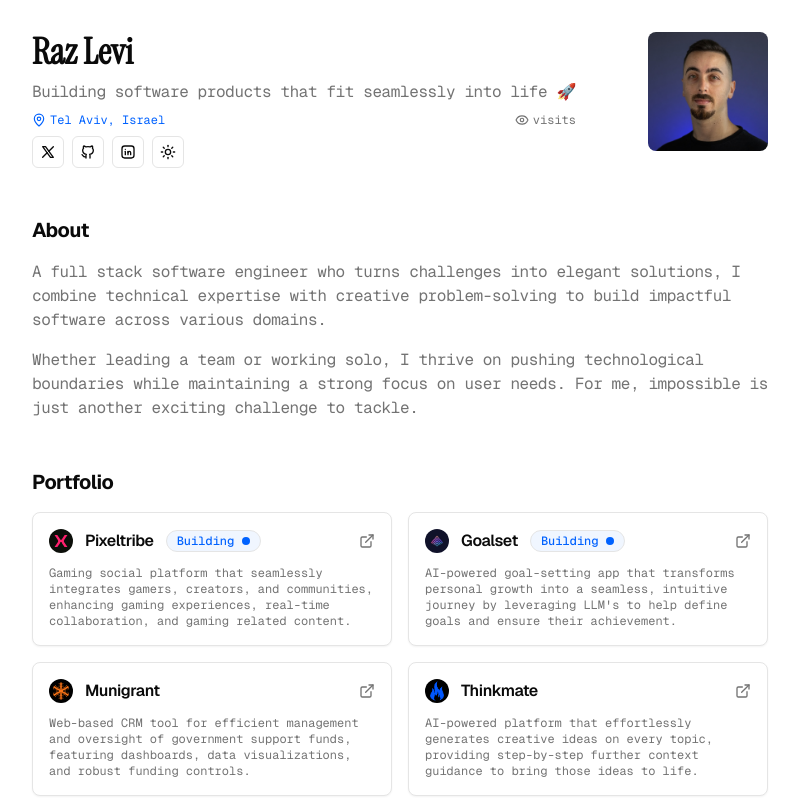
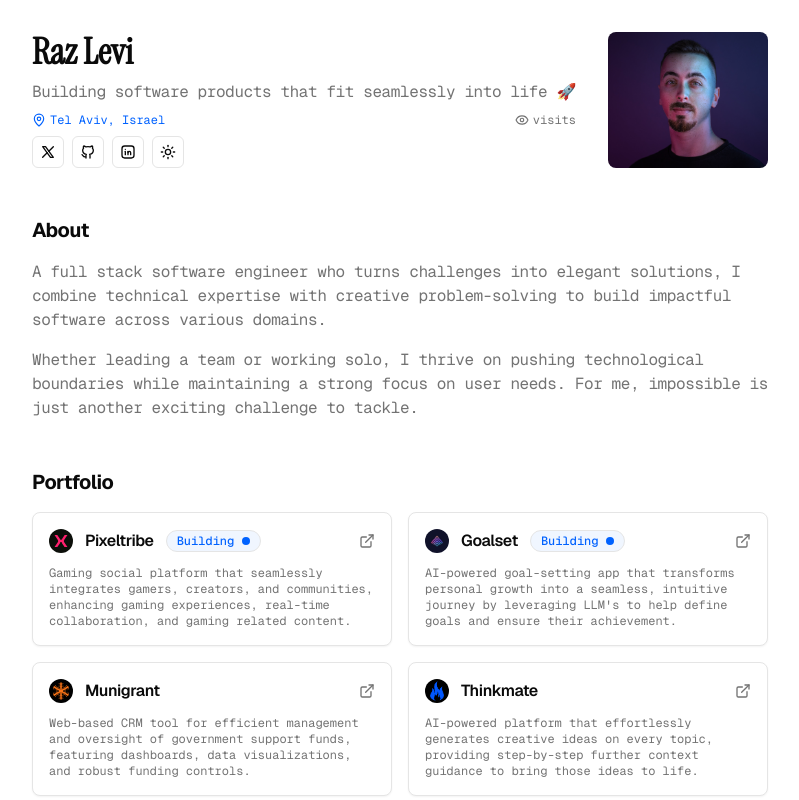
Before and after one commit to razlevio/razlevio.com, a Next.js app: page / in a window 1280 px wide. Shown: the top 800 px of the page, without its empty margins (240-1039 px from the left). Built offline with nearby package versions, Linux system fonts and the light colour scheme; no server answers; the database is empty.

Commit message:
chore(header): update header design

```diff
--- a/app/layout.tsx
+++ b/app/layout.tsx
@@ -10,7 +10,7 @@ export const metadata: Metadata = {
     default: appConfig.name,
     template: `${appConfig.name} | %s`,
   },
-	metadataBase: new URL(appConfig.url),
+  metadataBase: new URL(appConfig.url),
   description: appConfig.description,
   keywords: [
     "portfolio",
@@ -31,9 +31,9 @@ export const metadata: Metadata = {
   creator: "razlevio",
   authors: [{ name: "Raz Levi", url: "https://razlevio.com" }],
   icons: {
-    icon: [{ url: "/avatar.jpeg" }],
-    shortcut: "/avatar.jpeg",
-    apple: "/avatar.jpeg",
+    icon: [{ url: "/avatar0.jpeg" }],
+    shortcut: "/avatar0.jpeg",
+    apple: "/avatar0.jpeg",
   },
   openGraph: {
     type: "website",
--- a/components/sections/header.tsx
+++ b/components/sections/header.tsx
@@ -10,15 +10,15 @@ import { ViewCounter } from "@/components/view-counter";
 export function Header() {
   return (
     <FadeIn>
-      <section id="header" className="flex justify-between items-start">
-        <div className="flex flex-col gap-2">
+      <section id="header" className="grid grid-cols-4 gap-8">
+        <div className="flex flex-col gap-2 col-span-3">
           <div className="flex items-center gap-4">
             <h1 className="text-4xl font-serif font-extrabold tracking-normal">
               {about.name}
             </h1>
             <div className="sm:hidden">
               <Image
-                src="/avatar.jpeg"
+                src="/avatar0.jpeg"
                 alt="Profile"
                 width={48}
                 height={48}
@@ -52,11 +52,11 @@ export function Header() {
         </div>
         <div className="hidden sm:block">
           <Image
-            src="/avatar.jpeg"
+            src="/avatar0.jpeg"
             alt="Profile"
             width={120}
             height={120}
-            className="rounded-lg object-cover ring-2 ring-transparent hover:ring-primary transition-all duration-300"
+            className="rounded-lg object-cover ring-2 ring-transparent hover:ring-primary transition-all duration-300 h-full w-full"
           />
         </div>
       </section>
--- a/config/app.ts
+++ b/config/app.ts
@@ -2,7 +2,7 @@ export const appConfig = {
   name: "Raz Levi",
   description: "Building software products that fit seamlessly into life 🚀",
   url: "https://razlevio.com",
-  ogImage: "https://razlevio.com/avatar.jpeg",
+  ogImage: "https://razlevio.com/avatar0.jpeg",
 };
 
 export type AppConfig = typeof appConfig;
```
Also changed, not shown: public/app.webmanifest, public/avatar0.jpeg (added).
